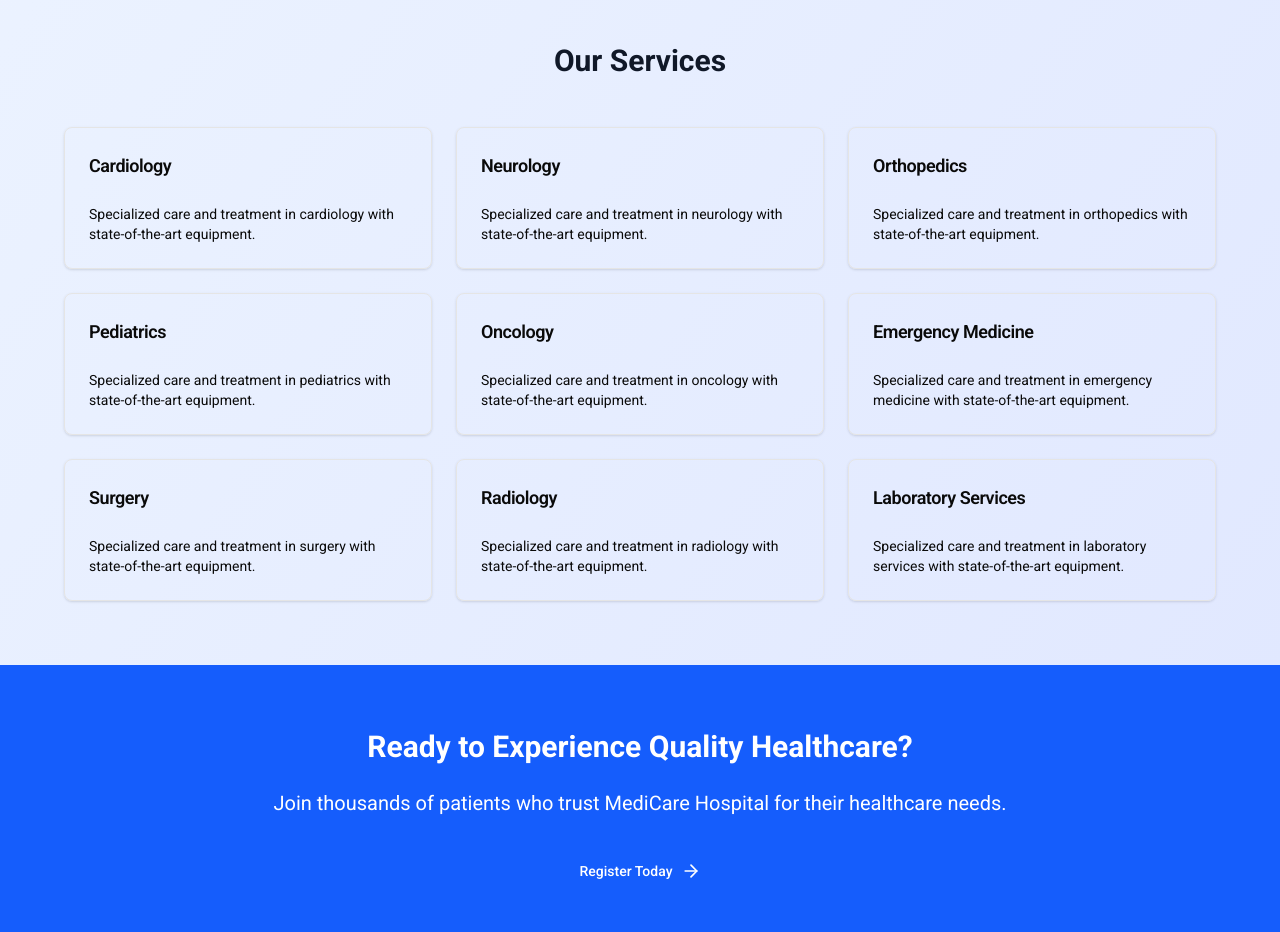
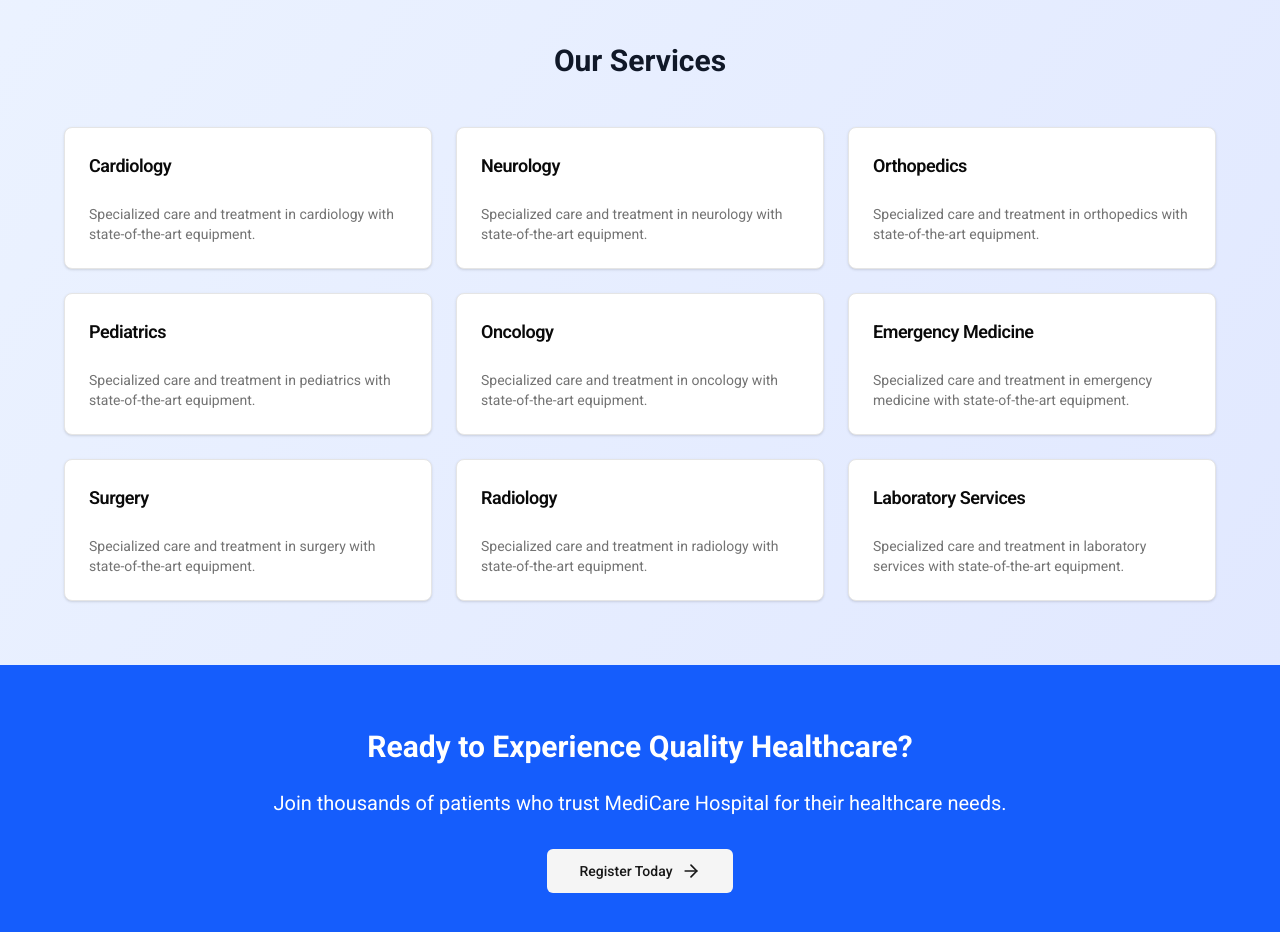
Before and after one commit to dont-wait/hospital-management-system, a Next.js app in the folder client/: page / in a window 1280 px wide. Shown: the part 1000-1932 px from the top of the page. Built offline with nearby package versions, Linux system fonts and the light colour scheme.

Commit message:
style: updated css to be compatible with tailwindcss v4

```diff
--- a/client/src/app/globals.css
+++ b/client/src/app/globals.css
@@ -1,20 +1,90 @@
 @import "tailwindcss";
 
+/* Theme Configuration */
+@theme {
+  /* Content paths - equivalent to old 'content' config */
+  --content: "./pages/**/*.{js,ts,jsx,tsx,mdx}", "./components/**/*.{js,ts,jsx,tsx,mdx}", "./app/**/*.{js,ts,jsx,tsx,mdx}";
+
+  /* Dark mode - equivalent to darkMode: ['class'] */
+  --default-transition-duration: 150ms;
+  --default-transition-timing-function: cubic-bezier(0.4, 0, 0.2, 1);
+
+  /* Border Radius */
+  --radius-lg: var(--radius);
+  --radius-md: calc(var(--radius) - 2px);
+  --radius-sm: calc(var(--radius) - 4px);
+
+  /* Background Images */
+  --gradient-radial: radial-gradient(var(--tw-gradient-stops));
+  --gradient-conic: conic-gradient(from 180deg at 50% 50%, var(--tw-gradient-stops));
+
+  /* Colors using CSS custom properties */
+  --color-background: hsl(var(--background));
+  --color-foreground: hsl(var(--foreground));
+
+  --color-card: hsl(var(--card));
+  --color-card-foreground: hsl(var(--card-foreground));
+
+  --color-popover: hsl(var(--popover));
+  --color-popover-foreground: hsl(var(--popover-foreground));
+
+  --color-primary: hsl(var(--primary));
+  --color-primary-foreground: hsl(var(--primary-foreground));
+
+  --color-secondary: hsl(var(--secondary));
+  --color-secondary-foreground: hsl(var(--secondary-foreground));
+
+  --color-muted: hsl(var(--muted));
+  --color-muted-foreground: hsl(var(--muted-foreground));
+
+  --color-accent: hsl(var(--accent));
+  --color-accent-foreground: hsl(var(--accent-foreground));
+
+  --color-destructive: hsl(var(--destructive));
+  --color-destructive-foreground: hsl(var(--destructive-foreground));
+
+  --color-border: hsl(var(--border));
+  --color-input: hsl(var(--input));
+  --color-ring: hsl(var(--ring));
+
+  --color-chart-1: hsl(var(--chart-1));
+  --color-chart-2: hsl(var(--chart-2));
+  --color-chart-3: hsl(var(--chart-3));
+  --color-chart-4: hsl(var(--chart-4));
+  --color-chart-5: hsl(var(--chart-5));
+
+  /* Animations */
+  --animate-accordion-down: accordion-down 0.2s ease-out;
+  --animate-accordion-up: accordion-up 0.2s ease-out;
+}
+
+/* Keyframes */
+@keyframes accordion-down {
+  from {
+    height: 0;
+  }
+  to {
+    height: var(--radix-accordion-content-height);
+  }
+}
+
+@keyframes accordion-up {
+  from {
+    height: var(--radix-accordion-content-height);
+  }
+  to {
+    height: 0;
+  }
+}
+
+/* Base layer styles */
+@layer base {
   :root {
     --foreground-rgb: 0, 0, 0;
     --background-start-rgb: 214, 219, 220;
     --background-end-rgb: 255, 255, 255;
-}
 
-@media (prefers-color-scheme: dark) {
-  :root {
-    --foreground-rgb: 255, 255, 255;
-    --background-start-rgb: 0, 0, 0;
-    --background-end-rgb: 0, 0, 0;
-  }
-}
-
-:root {
+    /* Design system variables */
     --background: 0 0% 100%;
     --foreground: 0 0% 3.9%;
     --card: 0 0% 100%;
@@ -42,16 +112,51 @@
     --radius: 0.5rem;
   }
 
+  @media (prefers-color-scheme: dark) {
+    :root {
+      --foreground-rgb: 255, 255, 255;
+      --background-start-rgb: 0, 0, 0;
+      --background-end-rgb: 0, 0, 0;
+    }
+  }
+
   .dark {
     --background: 0 0% 3.9%;
     --foreground: 0 0% 98%;
+    --card: 0 0% 3.9%;
+    --card-foreground: 0 0% 98%;
+    --popover: 0 0% 3.9%;
+    --popover-foreground: 0 0% 98%;
+    --primary: 0 0% 98%;
+    --primary-foreground: 0 0% 9%;
+    --secondary: 0 0% 14.9%;
+    --secondary-foreground: 0 0% 98%;
+    --muted: 0 0% 14.9%;
+    --muted-foreground: 0 0% 63.9%;
+    --accent: 0 0% 14.9%;
+    --accent-foreground: 0 0% 98%;
+    --destructive: 0 62.8% 30.6%;
+    --destructive-foreground: 0 0% 98%;
+    --border: 0 0% 14.9%;
+    --input: 0 0% 14.9%;
+    --ring: 0 0% 83.1%;
+    --chart-1: 220 70% 50%;
+    --chart-2: 160 60% 45%;
+    --chart-3: 30 80% 55%;
+    --chart-4: 280 65% 60%;
+    --chart-5: 340 75% 55%;
   }
 
   * {
-  border-color: hsl(var(--border));
+    border-color: var(--color-border);
   }
 
   body {
-  background-color: hsl(var(--background));
-  color: hsl(var(--foreground));
+    background-color: var(--color-background);
+    color: var(--color-foreground);
   }
+}
+
+button {
+  cursor: pointer;
+}
```
Lines whose indentation alone changed are shown as unchanged.
